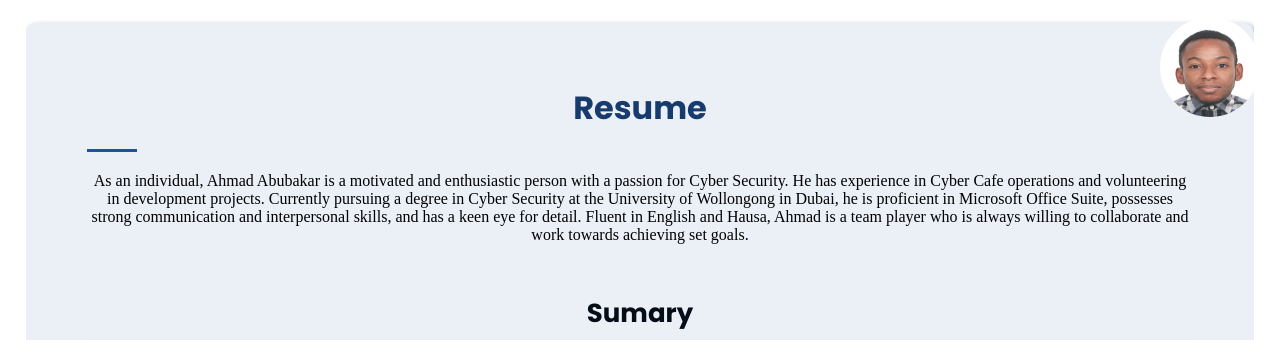
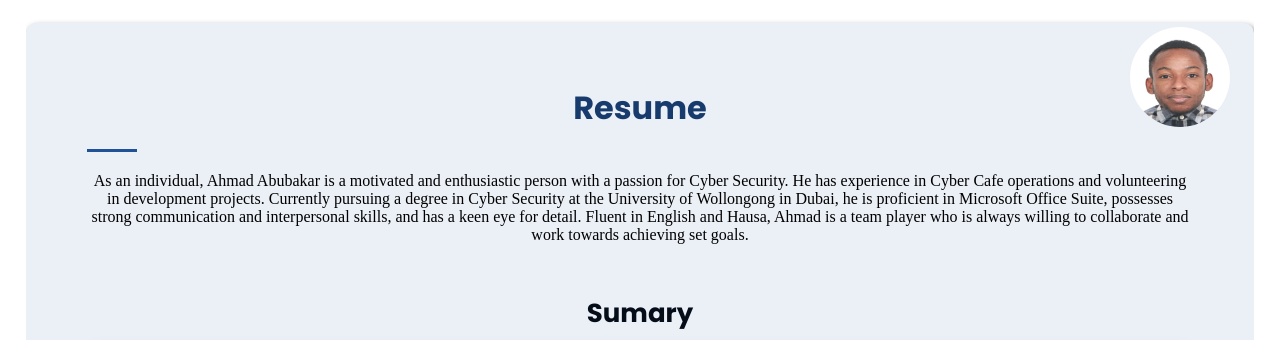
Before and after one commit to ahmadbamallee/bamalli.online, a PHP site: page /resume.html in a window 1280 px wide. Shown: the part 83-423 px from the top of the page. Run offline with PHP 8.4, Linux system fonts and the light colour scheme; some libraries are stand-ins or nearby versions.

Commit message:
Update resume.css

```diff
--- a/styles/resume.css
+++ b/styles/resume.css
@@ -287,6 +287,6 @@ img {
   width: 100px;
   height: 100px;
   position: absolute;
-  top: 100px;
-  right: 20px;
+  top: 110px;
+  right: 50px;
 }
```
